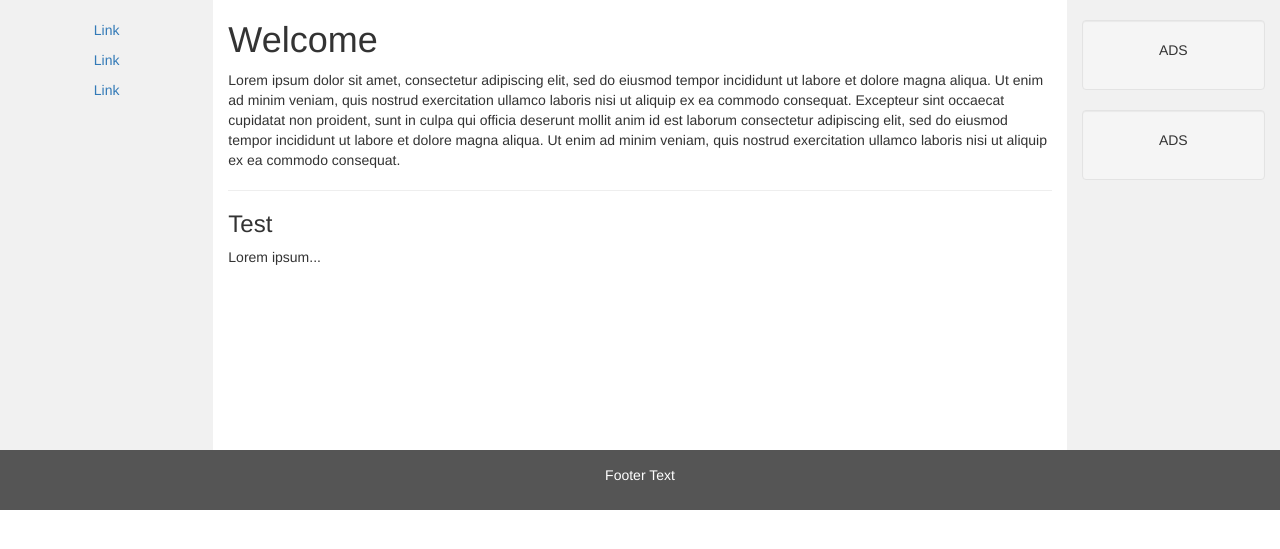
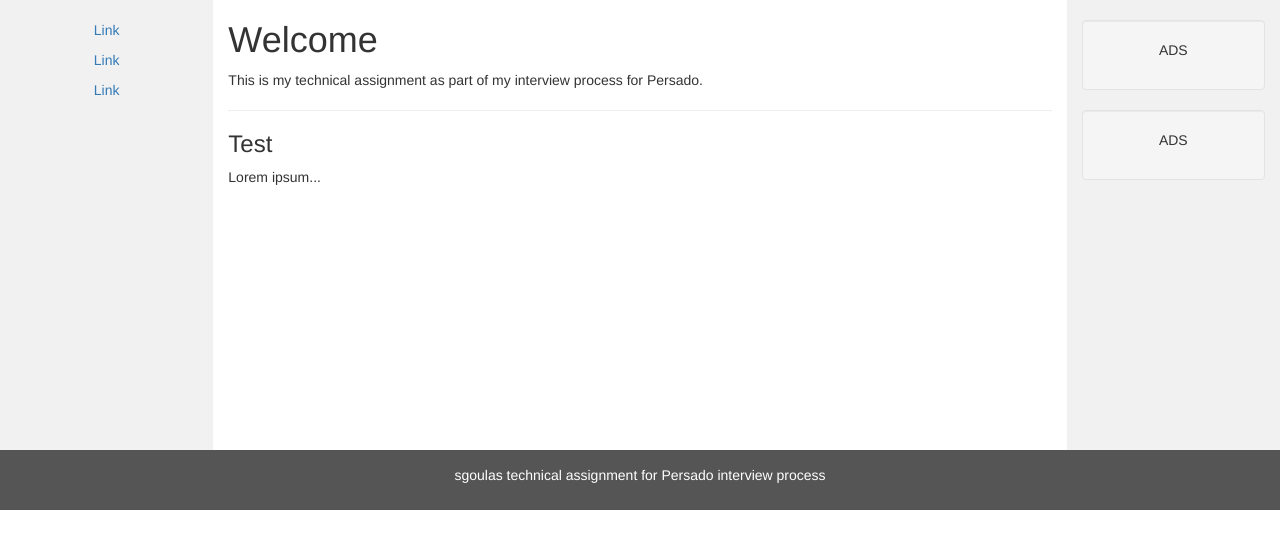
Before and after one commit to sgoulas/persado, a PHP site: page / in a window 1280 px wide. Shown: the part 52-601 px from the top of the page. Run offline with PHP 8.4, Linux system fonts and the light colour scheme.

Commit message:
:bulb: changes the text of the index page to a more meaningful one

```diff
--- a/HTML/index.php
+++ b/HTML/index.php
@@ -79,7 +79,7 @@
     </div>
     <div class="col-sm-8 text-left">
       <h1>Welcome</h1>
-      <p>Lorem ipsum dolor sit amet, consectetur adipiscing elit, sed do eiusmod tempor incididunt ut labore et dolore magna aliqua. Ut enim ad minim veniam, quis nostrud exercitation ullamco laboris nisi ut aliquip ex ea commodo consequat. Excepteur sint occaecat cupidatat non proident, sunt in culpa qui officia deserunt mollit anim id est laborum consectetur adipiscing elit, sed do eiusmod tempor incididunt ut labore et dolore magna aliqua. Ut enim ad minim veniam, quis nostrud exercitation ullamco laboris nisi ut aliquip ex ea commodo consequat.</p>
+      <p>This is my technical assignment as part of my interview process for Persado.</p>
       <hr>
       <h3>Test</h3>
       <p>Lorem ipsum...</p>
@@ -96,7 +96,7 @@
 </div>
 
 <footer class="container-fluid text-center">
-  <p>Footer Text</p>
+  <p>sgoulas technical assignment for Persado interview process</p>
 </footer>
 
 </body>
```
